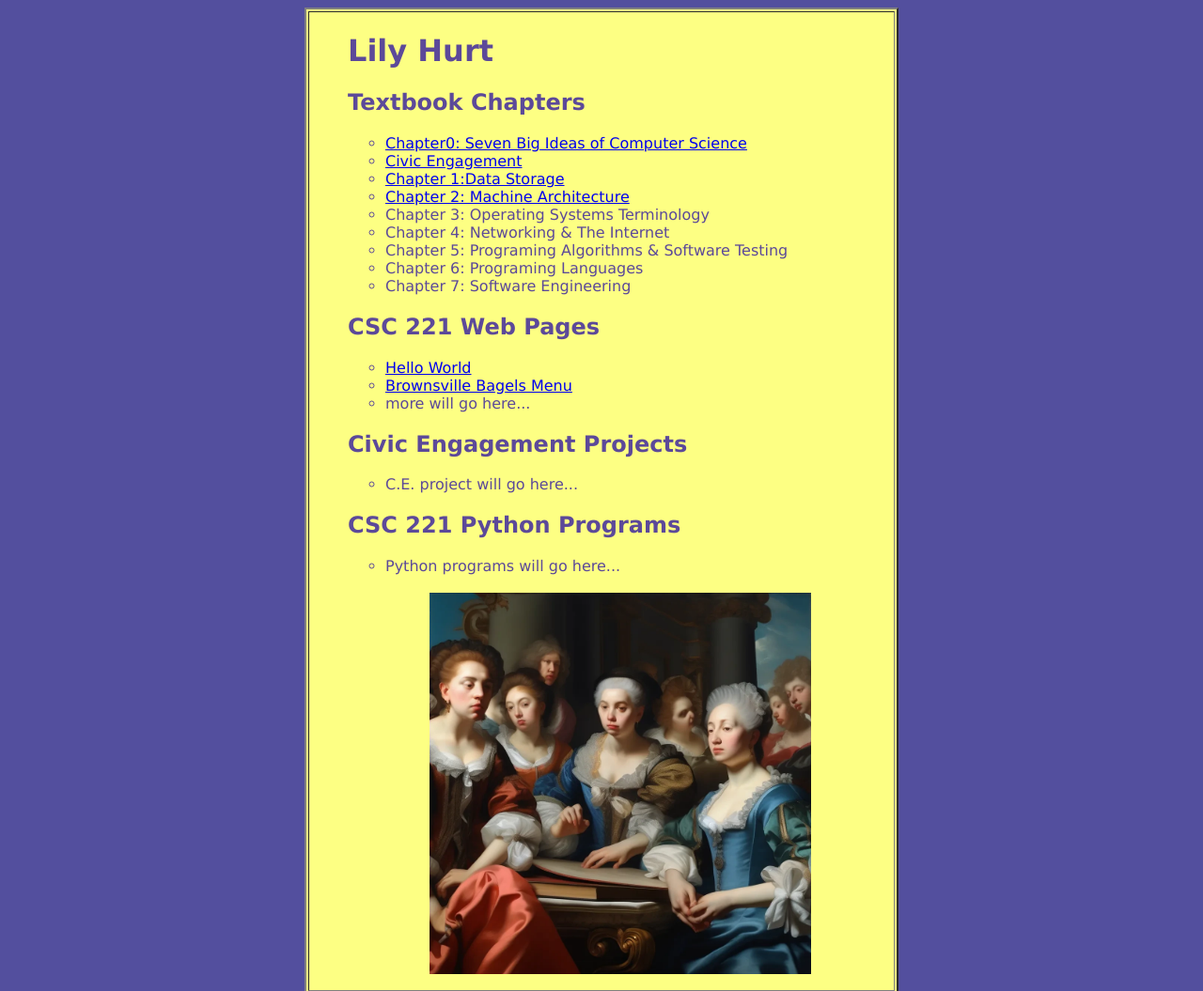
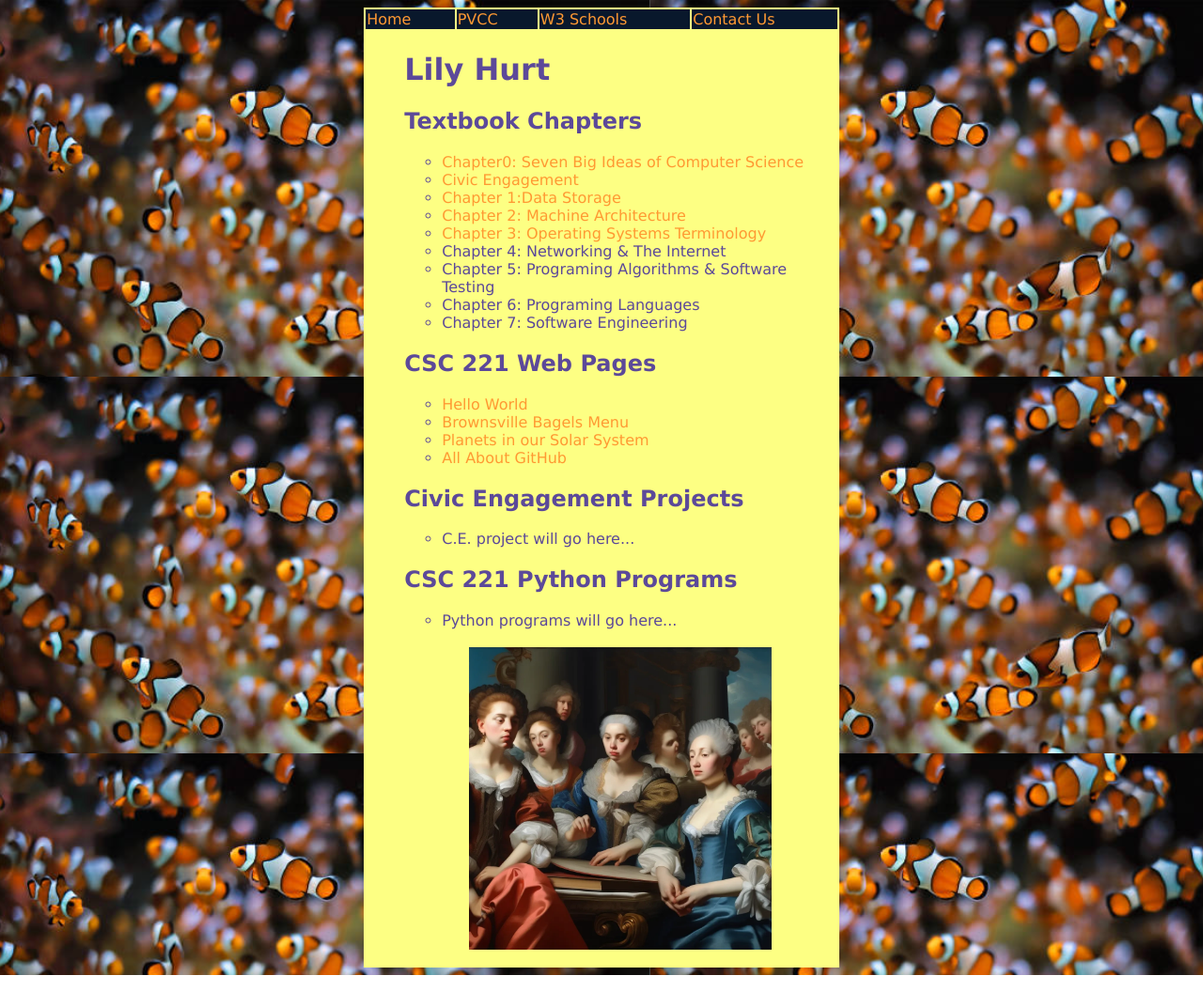
Before and after one commit to lilyhurt-pvcc/lilyhurt-pvcc.github.io, a plain HTML site: page index.html in a window 1280 px wide. Shown: the top 1055 px of the page at 94% size. Drawn offline with Linux system fonts and the light colour scheme.

Commit message:
Add files via upload

```diff
--- a/index.html
+++ b/index.html
@@ -6,11 +6,28 @@
 <head>
     <title> Lily Hurt </title>
 </head>
+<style>
+    a{text-decoration: none;}
+    a:link{color:#ff9933}
+    a:visited{color:#ff33b1}
+    a:hover{color:#0099aa}
+    a:active{color:#996699}
+</style>
 
-<body style= "background-color:#534f9e; font-family:Verdana, Geneva, Tahoma, sans-serif;">
-<table border = "2" style="width:50%; color:#5c4999; background-color:#fdff83; margin:auto;">
 
-    <tr><td colspan = "4"><ul>
+<body style="background-image:url(bg-image.png); font-family:Verdana, Geneva, Tahoma, sans-serif;">
+
+    <table border = "0" style="width:40%; color:#5c4999; background-color:#fdff83; margin: auto;">
+        <tr style="background-color: #09182c;">
+            <td><a href="index.html"> Home </a></td>
+            <td><a href="https://www.pvcc.edu"> PVCC </a></td>
+            <td><a href="https://www.w3schools.com/html/"> W3 Schools </a></td>
+            <td><a href="contactus.html"> Contact Us </a></td>
+        </tr>
+
+        <tr>
+        <td colspan="4">
+            <ul>
                 <h1> Lily Hurt </h1>
 
                 <h2> Textbook Chapters </h2>
@@ -19,7 +36,7 @@
                     <li><a href = "https://docs.google.com/presentation/d/19q4IIbGq16S9kmyLknpDA2q0x0LZHmMs0EMsaM6hTzw/edit?usp=sharing"> Civic Engagement </a></li>
                     <li><a href = "https://docs.google.com/presentation/d/1QiCAAAN3uK7OzL61XgRKGPJofpABBC41YzmlLA0sOao/edit?usp=sharing"> Chapter 1:Data Storage </a></li>
                     <li><a href = "https://docs.google.com/presentation/d/1p_bNC-OzZM9Venw7EWyClSyPHirGXt9E6-jXI1HX35s/edit?usp=sharing"> Chapter 2: Machine Architecture </a></li>
-            <li> Chapter 3: Operating Systems Terminology </a></li>
+                    <li><a href = "ch3opsys.html"> Chapter 3: Operating Systems Terminology </a></li>
                     <li> Chapter 4: Networking & The Internet</a></li>
                     <li> Chapter 5: Programing Algorithms & Software Testing </a></li>
                     <li> Chapter 6: Programing Languages </a></li>
@@ -28,9 +45,10 @@
 
                 <h2> CSC 221 Web Pages </h2>
                 <ul>
-            <li><a href = "world.jpg"> Hello World </a></li>
+                    <li><a href = "helloworld.html"> Hello World </a></li>
                     <li><a href = "bagels.html"> Brownsville Bagels Menu </a></li>
-            <li> more will go here... </li>
+                    <li><a href = "planets.html"> Planets in our Solar System </a></li>
+                    <li><a href = "githubinfo.html"> All About GitHub </a></li>
                 </ul>
 
                 <h2> Civic Engagement Projects </h2>
@@ -41,10 +59,11 @@
                 <h2> CSC 221 Python Programs </h2>
                 <ul>
                     <li> Python programs will go here... </li>
-        </ul>
-        <br />
+                </ul><br>
                 <img src="myindexpng.png" style="width:70%; display:block; margin: auto;">
             </ul>
-</td></tr>
+        </td>
+        </tr>
+        </table>
 </body>
 </html>
```
Lines whose indentation alone changed are shown as unchanged.
